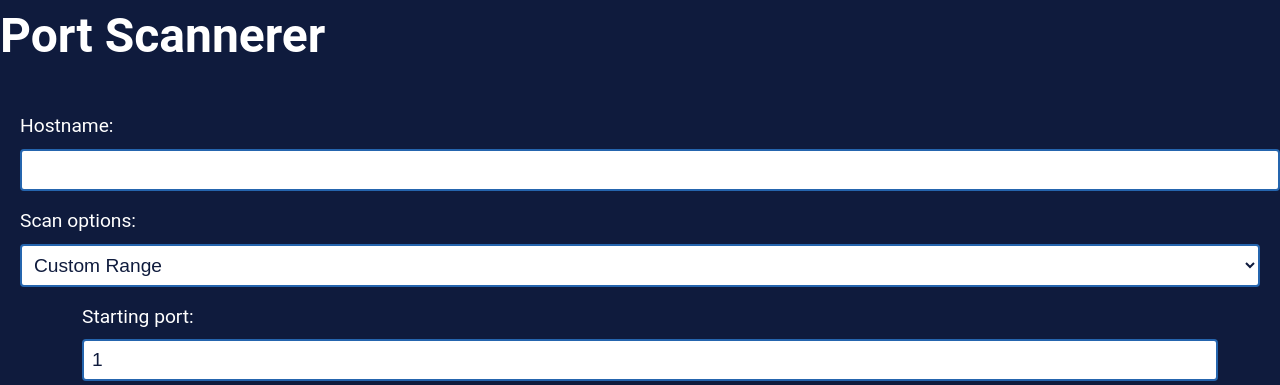
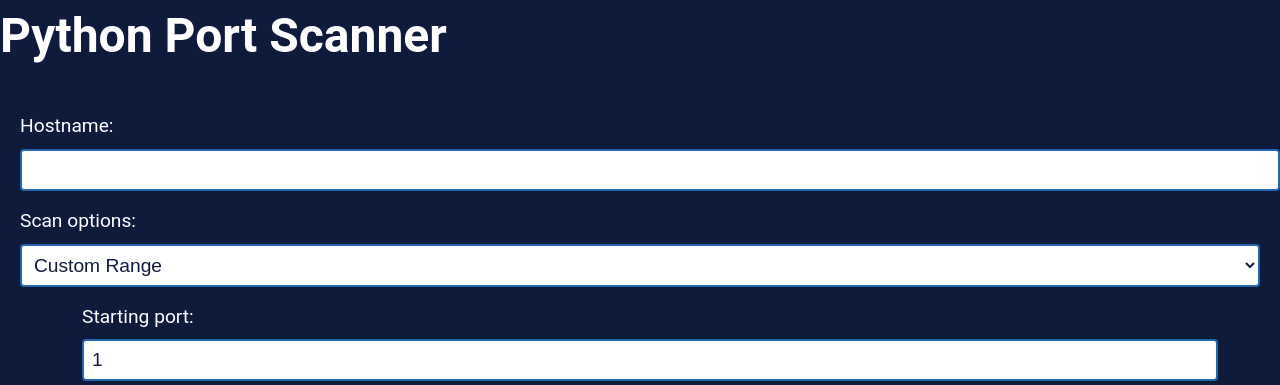
Before and after one commit to plexmond/python-port-scanner, a Flask app: page / in a window 1280 px wide. Shown: the part 40-425 px from the top of the page. Run offline with Flask 2, Linux system fonts and the light colour scheme.

Commit message:
deploy test

```diff
--- a/templates/index.html
+++ b/templates/index.html
@@ -9,7 +9,7 @@
 <body>
     <header>
     </header>
-    <h1>Port Scannerer</h1>
+    <h1>Python Port Scanner</h1>
 
     <form method="post">
         <label for="hostname">Hostname:</label>
```
Also changed, not shown: .gitlab-ci.yml.
